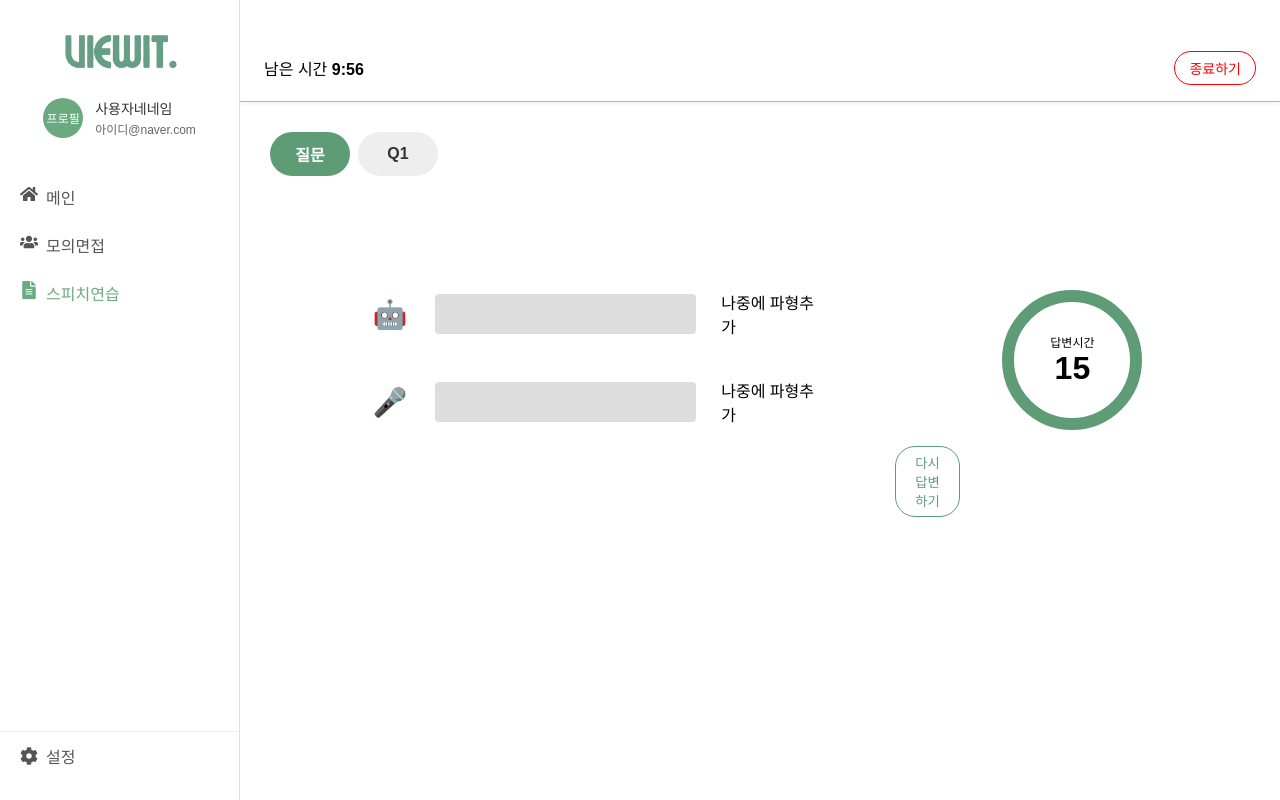
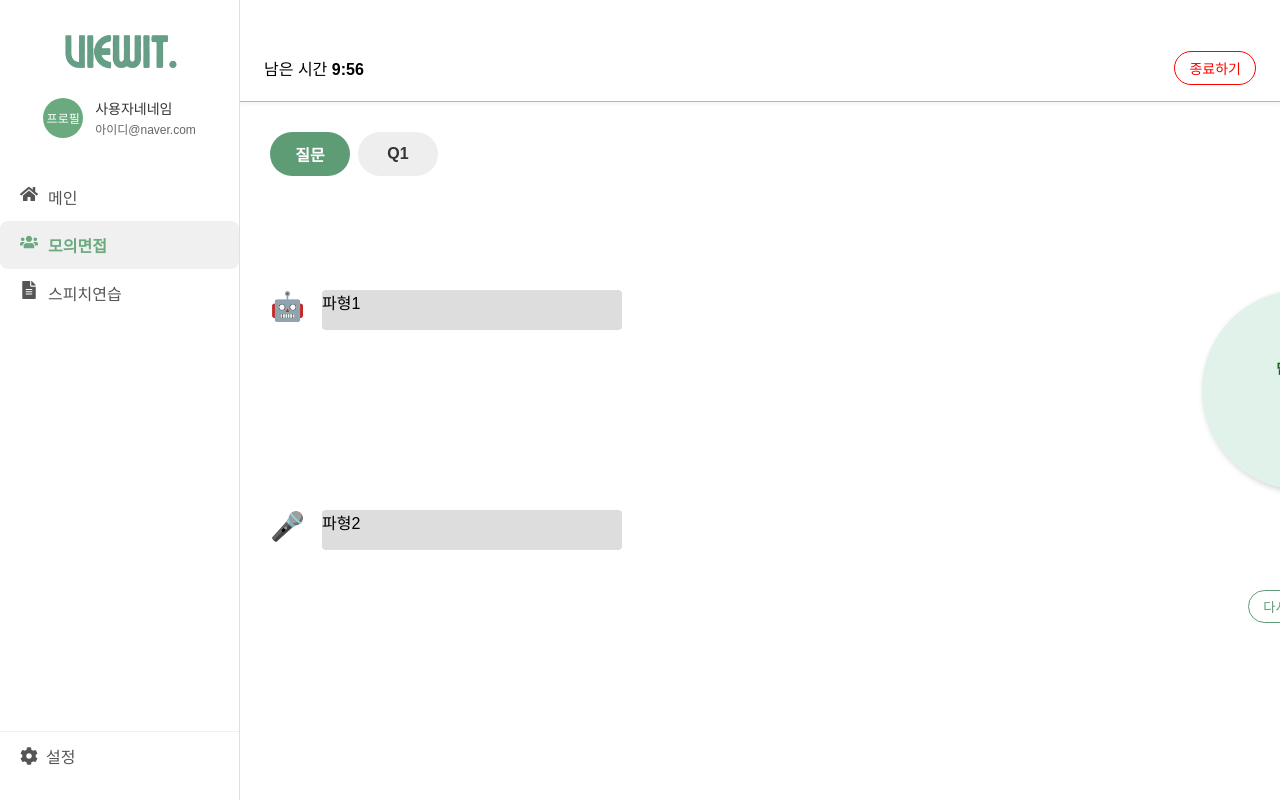
Before and after one commit to joeunjiii/View-it, a React (Create React App) app in the folder front/: page /interview in a window 1280 px wide. Both pictures are taken after a click on the button "시작하기". Built offline with nearby package versions, Linux system fonts and the light colour scheme.

Commit message:
6/12 중간 커밋

```diff
--- a/front/src/App.js
+++ b/front/src/App.js
@@ -1,20 +1,29 @@
-import { BrowserRouter as Router, Routes, Route, Navigate } from 'react-router-dom';
-import './main/Layout.css';
-import Main from './main/Main';
-import Login from './login/Login';
-import Interview from './main/Interview/Interview';
-import Layout from './main/Layout';
-
-
+import {
+  BrowserRouter as Router,
+  Routes,
+  Route,
+  Navigate,
+} from "react-router-dom";
+import "./main/Layout.css";
+import Main from "./main/Main";
+import Login from "./login/Login";
+import Interview from "./main/Interview/Interview";
+import Layout from "./main/Layout";
+import AnalyzingModal from "./main/Interview/asset/AnalyzingModal";
 function App() {
   return (
     <Router>
       <Routes>
         <Route path="/" element={<Navigate to="/login" />} />
         <Route path="/login" element={<Login />} />
-        <Route path="/main" element={<Main />} />
-        <Route path="/Interview" element={<Layout Subcomponent={<Interview />} />} />
 
+        <Route path="/" element={<Layout />}>
+          <Route path="main" element={<Main />} />
+          <Route path="interview" element={<Interview />} />
+
+        </Route>
+
+        <Route path="AnalyzingModal" element={<AnalyzingModal/>} />
       </Routes>
     </Router>
   );
--- a/front/src/main/Interview/Interview.css
+++ b/front/src/main/Interview/Interview.css
@@ -8,6 +8,7 @@
   height: 100%;
   background-color: rgb(217, 233, 217);
 }
+
 /* 헤더 영역 (상단) */
 .interview-header {
   display: flex;
@@ -15,10 +16,11 @@
   align-items: center;
   padding: 16px 24px;
   background-color: rgb(255, 255, 255);
-  border-bottom: 1px solid #a3c2a3; /* ✅ 여기가 선! */
+  border-bottom: 1px solid #a3c2a3;
   box-shadow: 0 2px 4px rgba(0, 0, 0, 0.05);
   margin-top: 35px;
 }
+
 /* 상단: 남은 시간 + 종료 버튼 */
 .interview-section-header {
   margin-top: 50px;
@@ -26,13 +28,8 @@
   justify-content: space-between;
   align-items: center;
 }
-/* 본문 영역 */
-.interview-body {
-  flex: 1;
-  padding: 24px;
-}
 
-/* 전체 본문 */
+/* 본문 전체 */
 .interview-section-body {
   display: flex;
   flex-direction: column;
@@ -72,21 +69,30 @@
   align-items: flex-start;
   padding: 40px 0;
   gap: 80px;
-  max-width: 1080px;
-  margin-left: 100px;
+  max-width: 1200px;
+  margin: 0 auto; /* 가운데 정렬 */
 }
 
-/* 음성 파형 영역 */
-.voice-section {
+/* 왼쪽: 음성 영역 */
+.voice-area {
   display: flex;
   flex-direction: column;
-  gap: 40px;
+  gap: 100px;
+  margin-right:500px;
 }
 
 .voice-item {
   display: flex;
   align-items: center;
-  gap: 25px;
+  gap: 12px;
+  margin-bottom: 80px;
+}
+
+.waveform {
+  width: 300px;
+  height: 40px;
+  background-color: #ddd;
+  border-radius: 4px;
 }
 
 /* 아이콘 공통 스타일 */
@@ -98,58 +104,56 @@
   align-items: center;
   justify-content: center;
 }
-
 .icon.robot::before {
   content: "🤖";
-  font-size: 24px;
 }
 .icon.mic::before {
   content: "🎤";
-  font-size: 24px;
 }
 .icon.robot::before,
 .icon.mic::before {
-  font-size: 28px; /* 크기 키우기 (원하는 만큼) */
-  display: flex;
-  align-items: center;
-  justify-content: center;
+  font-size: 28px;
+
   width: 40px;
   height: 40px;
 }
-.waveform {
-  width: 300px;
-  height: 40px;
-  background-color: #ddd;
-  border-radius: 4px;
+
+/* 오른쪽: 타이머 영역 */
+.timer-area {
+  display: flex;
+  flex-direction: column;
+  align-items: center;
+
 }
 
-/* 기존 유지 */
 .timer-circle {
-  width: 140px;
-  height: 140px;
+  width: 200px;
+  height: 200px;
   border-radius: 50%;
-  border: 12px solid #5e9c76;
+  background-color: #e0f2e9;
   display: flex;
   flex-direction: column;
   justify-content: center;
   align-items: center;
+  font-weight: bold;
+  color: #1b5e20;
+  font-size: 18px;
+  box-shadow: 2px 2px 6px rgba(0, 0, 0, 0.2);
+  margin-bottom: 100px;
 }
+
 .timer-circle p {
-  font-size: 12px;
+  font-size: 14px;
   margin: 0;
 }
+
 .timer-circle strong {
-  font-size: 32px;
+  font-size: 40px;
 }
 
-/* ✅ 타이머 + 버튼 묶는 래퍼 */
-.timer-wrapper {
-  display: flex;
-  flex-direction: column;
-  align-items: center;
-  gap: 16px; /* 버튼과 원 사이 거리 */
-}
 
+
+/* 다시 답변하기 버튼 */
 .replay-button {
   padding: 6px 14px;
   border: 1px solid #5e9c76;
@@ -158,11 +162,13 @@
   border-radius: 20px;
   cursor: pointer;
   transition: 0.2s;
-  margin-right: 290px;
 }
 .replay-button:hover {
   background-color: #e8f5e9;
 }
+
+
+
 
 /* 종료 버튼 */
 .end-button {
--- a/front/src/main/Interview/Interview.jsx
+++ b/front/src/main/Interview/Interview.jsx
@@ -1,10 +1,12 @@
 import React, { useState } from "react";
+import { useNavigate } from "react-router-dom";
 import InterviewSettingsModal from "./InterviewSettingModal";
 import "./Interview.css";
 
 function Interview() {
   const [showModal, setShowModal] = useState(true); // 초기엔 모달 열림
-
+  const navigate = useNavigate(); // navigate 준비
+  console.log("🎯 Interview 렌더링됨");
   const handleStart = (settings) => {
     console.log("시작 설정:", settings);
     setShowModal(false);
@@ -26,33 +28,35 @@ function Interview() {
             <div className="header-left">
               남은 시간 <strong>9:56</strong>
             </div>
-            <button className="end-button">종료하기</button>
+            <button className="end-button" onClick={() => navigate("/main")}>
+              종료하기
+            </button>
           </div>
 
           {/* 본문 섹션 */}
           <div className="interview-section-body">
-            {/* 질문 탭 */}
+            {/* 좌측: 질문 탭 */}
             <div className="question-tabs">
               <button className="tab selected">질문</button>
               <button className="tab">Q1</button>
             </div>
 
-            {/* 음성 파형 + 타이머 */}
+            {/* 본문 2단 영역 */}
             <div className="interview-body">
-              <div className="voice-section">
+              {/* 왼쪽: 음성 파형 */}
+              <div className="voice-area">
                 <div className="voice-item">
-                  <span className="icon robot"></span>
-                  <div className="waveform" />
-                  나중에 파형추가
+                  <span className="icon robot" />
+                  <div className="waveform">파형1</div>
                 </div>
                 <div className="voice-item">
-                  <span className="icon mic"></span>
-                  <div className="waveform" />
-                  나중에 파형추가
+                  <span className="icon mic" />
+                  <div className="waveform">파형2</div>
                 </div>
               </div>
 
-              <div className="timer-wrapper">
+              {/* 오른쪽: 타이머 */}
+              <div className="timer-area">
                 <div className="timer-circle">
                   <p>답변시간</p>
                   <strong>15</strong>
--- /dev/null
+++ b/front/src/main/Interview/asset/AnalyzingModal.css
@@ -0,0 +1,56 @@
+.analyzing-overlay {
+    position: fixed;
+    top: 0;
+    left: 0;
+    width: 100%;
+    height: 100%;
+    background-color: rgba(255, 255, 255, 0.9);
+    display: flex;
+    justify-content: center;
+    align-items: center;
+    z-index: 1000;
+  }
+
+  .analyzing-modal {
+    text-align: center;
+    padding: 40px 30px;
+    background: white;
+    border-radius: 12px;
+    box-shadow: 0 4px 20px rgba(0, 0, 0, 0.1);
+    min-width: 280px;
+  }
+
+  .modal-title {
+    font-size: 20px;
+    font-weight: 600;
+    margin-bottom: 10px;
+  }
+
+  .modal-subtitle {
+    font-size: 14px;
+    color: #888;
+    margin-bottom: 30px;
+  }
+
+  .spinner-icon .loading-animation {
+    width: 60px;
+    height: 60px;
+    border: 6px solid #eee;
+    border-top: 6px solid #333;
+    border-radius: 50%;
+    animation: spin 1s linear infinite;
+    margin: 0 auto 30px;
+  }
+
+  @keyframes spin {
+    to { transform: rotate(360deg); }
+  }
+
+  .exit-button {
+    border: none;
+    background: none;
+    color: #4caf50;
+    font-weight: 600;
+    font-size: 15px;
+    cursor: pointer;
+  }
--- /dev/null
+++ b/front/src/main/Interview/asset/AnalyzingModal.jsx
@@ -0,0 +1,30 @@
+import React from "react";
+import { useNavigate } from "react-router-dom";
+import "./AnalyzingModal.css";
+
+function AnalyzingModal({ onExit }) {
+  const navigate = useNavigate();
+
+  const handleExit = () => {
+    navigate("/main");
+  };
+  return (
+    <div className="analyzing-overlay">
+      <div className="analyzing-modal">
+        <h2 className="modal-title">
+          모의 면접&nbsp;&nbsp;<strong>분석중...</strong>
+        </h2>
+        <p className="modal-subtitle">잠시만 기다려주세요</p>
+        <div className="spinner-icon">
+          {/* 원하는 로딩 아이콘을 넣으세요 (예: SVG, GIF, CSS 애니메이션) */}
+          <div className="loading-animation"></div>
+        </div>
+        <button className="exit-button" onClick={handleExit}>
+          중단하고 나가기
+        </button>
+      </div>
+    </div>
+  );
+}
+
+export default AnalyzingModal;
--- a/front/src/main/Layout.jsx
+++ b/front/src/main/Layout.jsx
@@ -1,18 +1,18 @@
 // components/Layout.jsx
-import React, { useState } from 'react';
-import Sidebar from './maincomponent/Sidebar';
-import './Layout.css';
+import React, { useState } from "react";
+import { Outlet, useLocation } from "react-router-dom";
+import Sidebar from "./maincomponent/Sidebar";
+import "./Layout.css";
 
-function Layout({ Subcomponent}) {
-  const [activeMenu, setActiveMenu] = useState("speech");
+function Layout({ Subcomponent }) {
+  console.log("🔁 Layout 렌더링됨");
+
 
   return (
     <div className="layout-container">
-      <Sidebar activeMenu={activeMenu} setActiveMenu={setActiveMenu} />
-
-
+      <Sidebar />
       <main className="content-area">
-        {Subcomponent}
+      <Outlet />
       </main>
     </div>
   );
--- a/front/src/main/Main.jsx
+++ b/front/src/main/Main.jsx
@@ -1,16 +1,14 @@
-import React, { useState } from 'react';
+import React, { useState } from "react";
 
-import Sidebar from './maincomponent/Sidebar';
-import MainContent from './maincomponent/MainContent';
-import './main.css';
-
+import Sidebar from "./maincomponent/Sidebar";
+import MainContent from "./maincomponent/MainContent";
+import "./main.css";
 
 function Main() {
-  const [activeMenu, setActiveMenu] = useState("speech");
+
 
   return (
     <div className="layout-container">
-      <Sidebar activeMenu={activeMenu} setActiveMenu={setActiveMenu} />
       <MainContent />
     </div>
   );
--- a/front/src/main/maincomponent/Sidebar.jsx
+++ b/front/src/main/maincomponent/Sidebar.jsx
@@ -1,21 +1,23 @@
 import React, { useState, useEffect } from "react";
-import { Link } from "react-router-dom";
+import { Link, useLocation } from "react-router-dom";
 import { FaHome, FaFileAlt, FaCog, FaUsers } from "react-icons/fa";
 import "./css/Sidebar.css";
 
-function Sidebar({ activeMenu, setActiveMenu }) {
+function Sidebar() {
+  const location = useLocation();
+  const currentPath = location.pathname;
+
   const [windowWidth, setWindowWidth] = useState(window.innerWidth);
-  const handleResize = () => setWindowWidth(window.innerWidth);
+  const isTablet = windowWidth <= 1024;
+  const sidebarClass = isTablet ? "sidebar tablet" : "sidebar";
 
   useEffect(() => {
+    const handleResize = () => setWindowWidth(window.innerWidth);
     window.addEventListener("resize", handleResize);
     return () => window.removeEventListener("resize", handleResize);
   }, []);
 
-  const isTablet = windowWidth <= 1024;
-  const sidebarClass = isTablet ? "sidebar tablet" : "sidebar";
   return (
-    <>
     <div className={sidebarClass}>
       {/* 로고 */}
       <div className="logo-section">
@@ -35,45 +37,55 @@ function Sidebar({ activeMenu, setActiveMenu }) {
       </div>
 
       <nav className="main-nav">
-          <ul>
-            <MenuItem
-              label="메인"
-              icon={<FaHome />}
-              active={activeMenu === "main"}
-              onClick={() => setActiveMenu("main")}
-              collapsed={isTablet}
-            />
-            <MenuItem
-              label="모의면접"
-              icon={<FaUsers />}
-              active={activeMenu === "interview"}
-              onClick={() => setActiveMenu("interview")}
-              collapsed={isTablet}
-            />
-            <MenuItem
-              label="스피치연습"
-              icon={<FaFileAlt />}
-              active={activeMenu === "speech"}
-              onClick={() => setActiveMenu("speech")}
-              collapsed={isTablet}
-            />
-          </ul>
+        <div className="menu-list">
+          <Link
+            to="/main"
+            className={`menu-link ${currentPath === "/main" ? "active" : ""}`}
+          >
+            <div className="menu-icon">
+              <FaHome />
+            </div>
+            {!isTablet && <span>메인</span>}
+          </Link>
+
+          <Link
+            to="/interview"
+            className={`menu-link ${
+              currentPath === "/interview" ? "active" : ""
+            }`}
+          >
+            <div className="menu-icon">
+              <FaUsers />
+            </div>
+            {!isTablet && <span>모의면접</span>}
+          </Link>
+
+          <Link
+            to="/speech"
+            className={`menu-link ${currentPath === "/speech" ? "active" : ""}`}
+          >
+            <div className="menu-icon">
+              <FaFileAlt />
+            </div>
+            {!isTablet && <span>스피치연습</span>}
+          </Link>
+        </div>
       </nav>
-
       <div className="settings-button">
         <FaCog className="settings-icon" />
         {!isTablet && <span>설정</span>}
       </div>
     </div>
-    </>
   );
 }
 
-function MenuItem({ label, icon, active, onClick, collapsed }) {
+function MenuItem({ label, icon, to, active, collapsed }) {
   return (
-    <li className={active ? "active" : ""} onClick={onClick}>
+    <li className={active ? "active" : ""}>
+      <Link to={to} className="menu-link">
         <div className="menu-icon">{icon}</div>
         {!collapsed && <span>{label}</span>}
+      </Link>
     </li>
   );
 }
--- a/front/src/main/maincomponent/css/Sidebar.css
+++ b/front/src/main/maincomponent/css/Sidebar.css
@@ -68,6 +68,38 @@
   flex-direction: column;
 }
 
+/* 🔹 공통 메뉴 스타일 */
+.menu-link {
+  text-decoration: none;
+  color: #555;
+  display: flex;
+  align-items: center;
+  padding: 12px 20px;
+  border-radius: 8px;
+  transition: background-color 0.2s, color 0.2s;
+}
+
+.menu-link:hover {
+  background-color: #f5f5f5;
+}
+
+/* 🔹 선택된 메뉴 (아이콘 + 텍스트 색상 강조) */
+.menu-link.active {
+  color: #6baa7f;
+  font-weight: 600;
+  background-color: #f0f0f0;
+}
+
+.menu-link .menu-icon {
+  color: inherit; /* 텍스트 색상 따라가게 */
+  margin-right: 10px;
+  font-size: 18px;
+}
+
+.menu-link.active .menu-icon {
+  color: #6baa7f;
+}
+
 
 @media (max-width: 1024px) {
   .profile-info {
@@ -101,6 +133,18 @@
   .settings-icon {
     margin-right: 0;
     /* 오른쪽 여백 제거 */
+  }
+  .menu-link {
+    justify-content: center;
+    padding: 12px 0;
+  }
+
+  .menu-link .menu-icon {
+    margin-right: 0;
+  }
+
+  .menu-text {
+    display: none;
   }
 }
 
```
Also changed, not shown: front/src/main/maincomponent/MainContent.jsx (+10 -10 lines), front/src/main/maincomponent/css/Maincontent.css (+20 -9 lines). Lines whose indentation alone changed are shown as unchanged.
